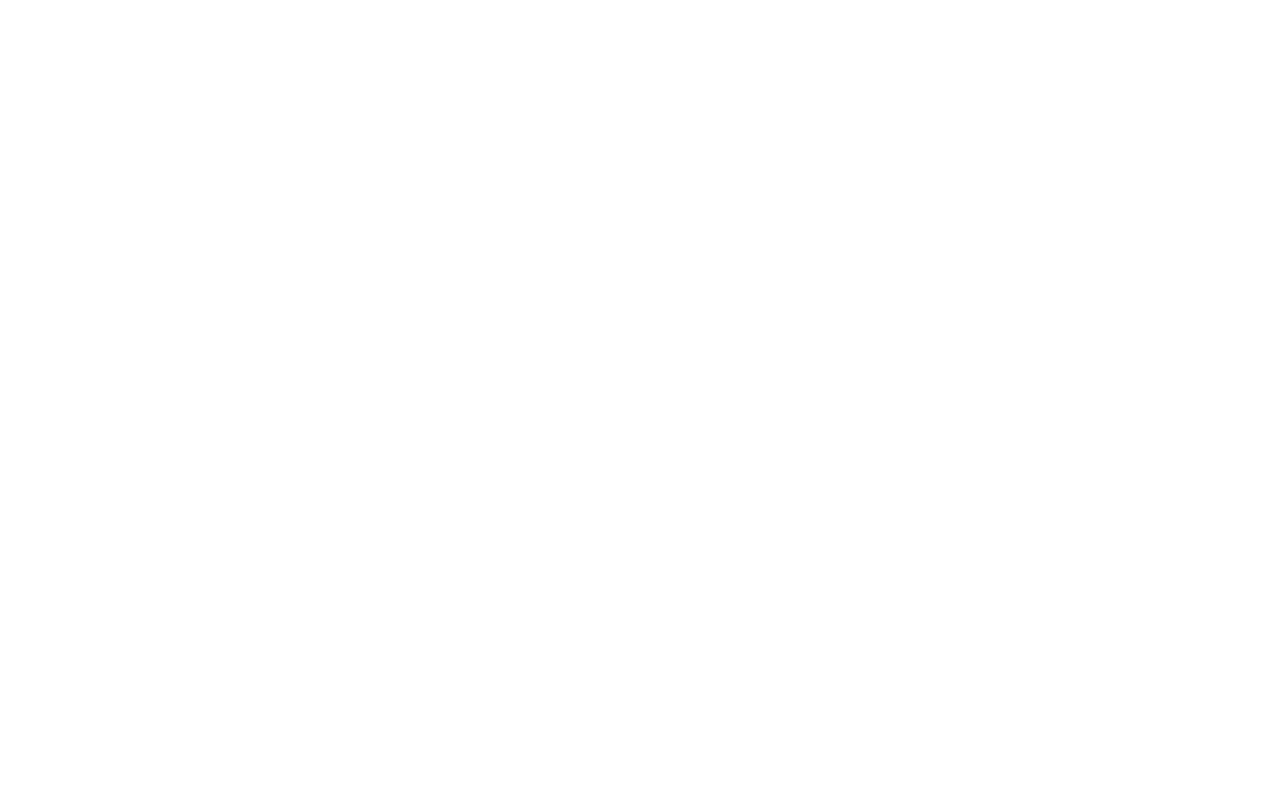
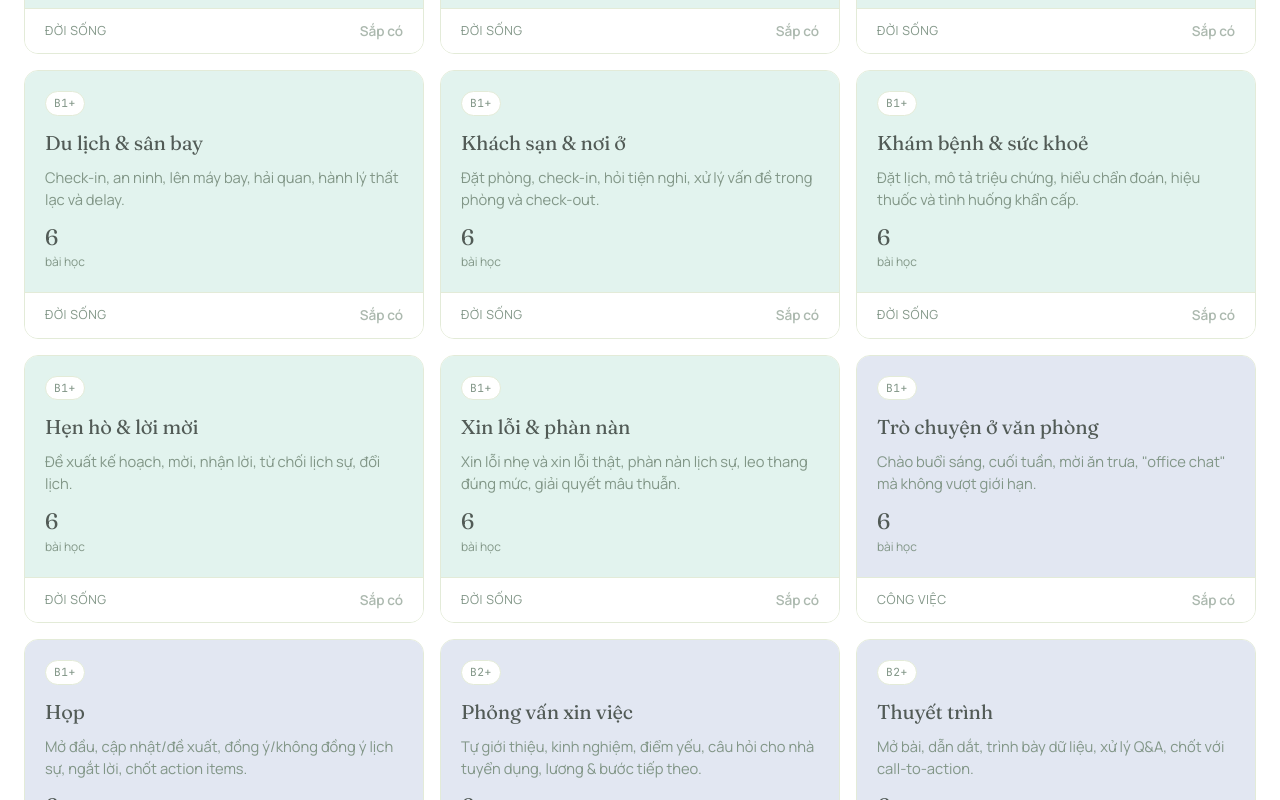
Before and after one commit to lamzuong/IT-courses, a Next.js app: page /english in a window 1280 px wide. Shown: the part 860-1660 px from the top of the page. Before the commit the page ends 875 px from the top, so only its background shows below. Built offline with nearby package versions, Linux system fonts and the light colour scheme.

Commit message:
feat(english): add 14 placeholder topic stubs to v0.1

```diff
--- /dev/null
+++ b/content/english/_placeholders/index.ts
@@ -0,0 +1,158 @@
+import type { EnglishTopic } from '../types';
+
+export const placeholderTopics: EnglishTopic[] = [
+  {
+    slug: 'greetings-introductions',
+    title: 'Chào hỏi & giới thiệu',
+    englishTitle: 'Greetings & introductions',
+    summary: 'Mở đầu cuộc trò chuyện, giới thiệu bản thân và người khác trong các bối cảnh khác nhau.',
+    level: 'B1+',
+    variant: 'daily-life',
+    lessons: [],
+    placeholder: true,
+    plannedLessonCount: 5,
+  },
+  {
+    slug: 'small-talk',
+    title: 'Trò chuyện xã giao',
+    englishTitle: 'Small talk',
+    summary: 'Bắt đầu, duy trì và kết thúc cuộc trò chuyện ngắn một cách tự nhiên.',
+    level: 'B1+',
+    variant: 'daily-life',
+    lessons: [],
+    placeholder: true,
+    plannedLessonCount: 6,
+  },
+  {
+    slug: 'shopping-money',
+    title: 'Mua sắm & tiền bạc',
+    englishTitle: 'Shopping & money',
+    summary: 'Hỏi giá, thử đồ, mặc cả nhẹ nhàng, đổi trả và xử lý phàn nàn.',
+    level: 'B1+',
+    variant: 'daily-life',
+    lessons: [],
+    placeholder: true,
+    plannedLessonCount: 6,
+  },
+  {
+    slug: 'directions-getting-around',
+    title: 'Hỏi đường & di chuyển',
+    englishTitle: 'Directions & getting around',
+    summary: 'Hỏi đường, hiểu chỉ dẫn, dùng phương tiện công cộng, taxi & ridesharing.',
+    level: 'B1+',
+    variant: 'daily-life',
+    lessons: [],
+    placeholder: true,
+    plannedLessonCount: 6,
+  },
+  {
+    slug: 'phone-video-calls',
+    title: 'Gọi điện & gọi video',
+    englishTitle: 'Phone & video calls',
+    summary: 'Mở/kết thúc cuộc gọi, để lại tin nhắn, xử lý kết nối kém, video call etiquette.',
+    level: 'B1+',
+    variant: 'daily-life',
+    lessons: [],
+    placeholder: true,
+    plannedLessonCount: 6,
+  },
+  {
+    slug: 'travel-airport',
+    title: 'Du lịch & sân bay',
+    englishTitle: 'Travel & airport',
+    summary: 'Check-in, an ninh, lên máy bay, hải quan, hành lý thất lạc và delay.',
+    level: 'B1+',
+    variant: 'daily-life',
+    lessons: [],
+    placeholder: true,
+    plannedLessonCount: 6,
+  },
+  {
+    slug: 'hotel',
+    title: 'Khách sạn & nơi ở',
+    englishTitle: 'Hotel & accommodation',
+    summary: 'Đặt phòng, check-in, hỏi tiện nghi, xử lý vấn đề trong phòng và check-out.',
+    level: 'B1+',
+    variant: 'daily-life',
+    lessons: [],
+    placeholder: true,
+    plannedLessonCount: 6,
+  },
+  {
+    slug: 'doctor-health',
+    title: 'Khám bệnh & sức khoẻ',
+    englishTitle: 'Doctor & health',
+    summary: 'Đặt lịch, mô tả triệu chứng, hiểu chẩn đoán, hiệu thuốc và tình huống khẩn cấp.',
+    level: 'B1+',
+    variant: 'daily-life',
+    lessons: [],
+    placeholder: true,
+    plannedLessonCount: 6,
+  },
+  {
+    slug: 'plans-invitations',
+    title: 'Hẹn hò & lời mời',
+    englishTitle: 'Plans & invitations',
+    summary: 'Đề xuất kế hoạch, mời, nhận lời, từ chối lịch sự, đổi lịch.',
+    level: 'B1+',
+    variant: 'daily-life',
+    lessons: [],
+    placeholder: true,
+    plannedLessonCount: 6,
+  },
+  {
+    slug: 'apologies-complaints',
+    title: 'Xin lỗi & phàn nàn',
+    englishTitle: 'Apologies & complaints',
+    summary: 'Xin lỗi nhẹ và xin lỗi thật, phàn nàn lịch sự, leo thang đúng mức, giải quyết mâu thuẫn.',
+    level: 'B1+',
+    variant: 'daily-life',
+    lessons: [],
+    placeholder: true,
+    plannedLessonCount: 6,
+  },
+  {
+    slug: 'office-small-talk',
+    title: 'Trò chuyện ở văn phòng',
+    englishTitle: 'Office small talk',
+    summary: 'Chào buổi sáng, cuối tuần, mời ăn trưa, "office chat" mà không vượt giới hạn.',
+    level: 'B1+',
+    variant: 'work',
+    lessons: [],
+    placeholder: true,
+    plannedLessonCount: 6,
+  },
+  {
+    slug: 'meetings',
+    title: 'Họp',
+    englishTitle: 'Meetings',
+    summary: 'Mở đầu, cập nhật/đề xuất, đồng ý/không đồng ý lịch sự, ngắt lời, chốt action items.',
+    level: 'B1+',
+    variant: 'work',
+    lessons: [],
+    placeholder: true,
+    plannedLessonCount: 6,
+  },
+  {
+    slug: 'job-interview',
+    title: 'Phỏng vấn xin việc',
+    englishTitle: 'Job interview',
+    summary: 'Tự giới thiệu, kinh nghiệm, điểm yếu, câu hỏi cho nhà tuyển dụng, lương & bước tiếp theo.',
+    level: 'B2+',
+    variant: 'work',
+    lessons: [],
+    placeholder: true,
+    plannedLessonCount: 6,
+  },
+  {
+    slug: 'presentations',
+    title: 'Thuyết trình',
+    englishTitle: 'Presentations',
+    summary: 'Mở bài, dẫn dắt, trình bày dữ liệu, xử lý Q&A, chốt với call-to-action.',
+    level: 'B2+',
+    variant: 'work',
+    lessons: [],
+    placeholder: true,
+    plannedLessonCount: 6,
+  },
+];
--- a/content/english/index.ts
+++ b/content/english/index.ts
@@ -1,6 +1,26 @@
 import type { EnglishTopic } from './types';
 import { topic as restaurantCafe } from './restaurant-cafe/topic';
+import { placeholderTopics } from './_placeholders';
 
 export const allEnglishTopics: EnglishTopic[] = [
+  // Topic 1 (placeholder)
+  placeholderTopics.find((t) => t.slug === 'greetings-introductions')!,
+  // Topic 2 (placeholder)
+  placeholderTopics.find((t) => t.slug === 'small-talk')!,
+  // Topic 3 (real — pilot)
   restaurantCafe,
+  // Topics 4–11 (placeholders, daily-life)
+  placeholderTopics.find((t) => t.slug === 'shopping-money')!,
+  placeholderTopics.find((t) => t.slug === 'directions-getting-around')!,
+  placeholderTopics.find((t) => t.slug === 'phone-video-calls')!,
+  placeholderTopics.find((t) => t.slug === 'travel-airport')!,
+  placeholderTopics.find((t) => t.slug === 'hotel')!,
+  placeholderTopics.find((t) => t.slug === 'doctor-health')!,
+  placeholderTopics.find((t) => t.slug === 'plans-invitations')!,
+  placeholderTopics.find((t) => t.slug === 'apologies-complaints')!,
+  // Topics 12–15 (placeholders, work)
+  placeholderTopics.find((t) => t.slug === 'office-small-talk')!,
+  placeholderTopics.find((t) => t.slug === 'meetings')!,
+  placeholderTopics.find((t) => t.slug === 'job-interview')!,
+  placeholderTopics.find((t) => t.slug === 'presentations')!,
 ];
```
